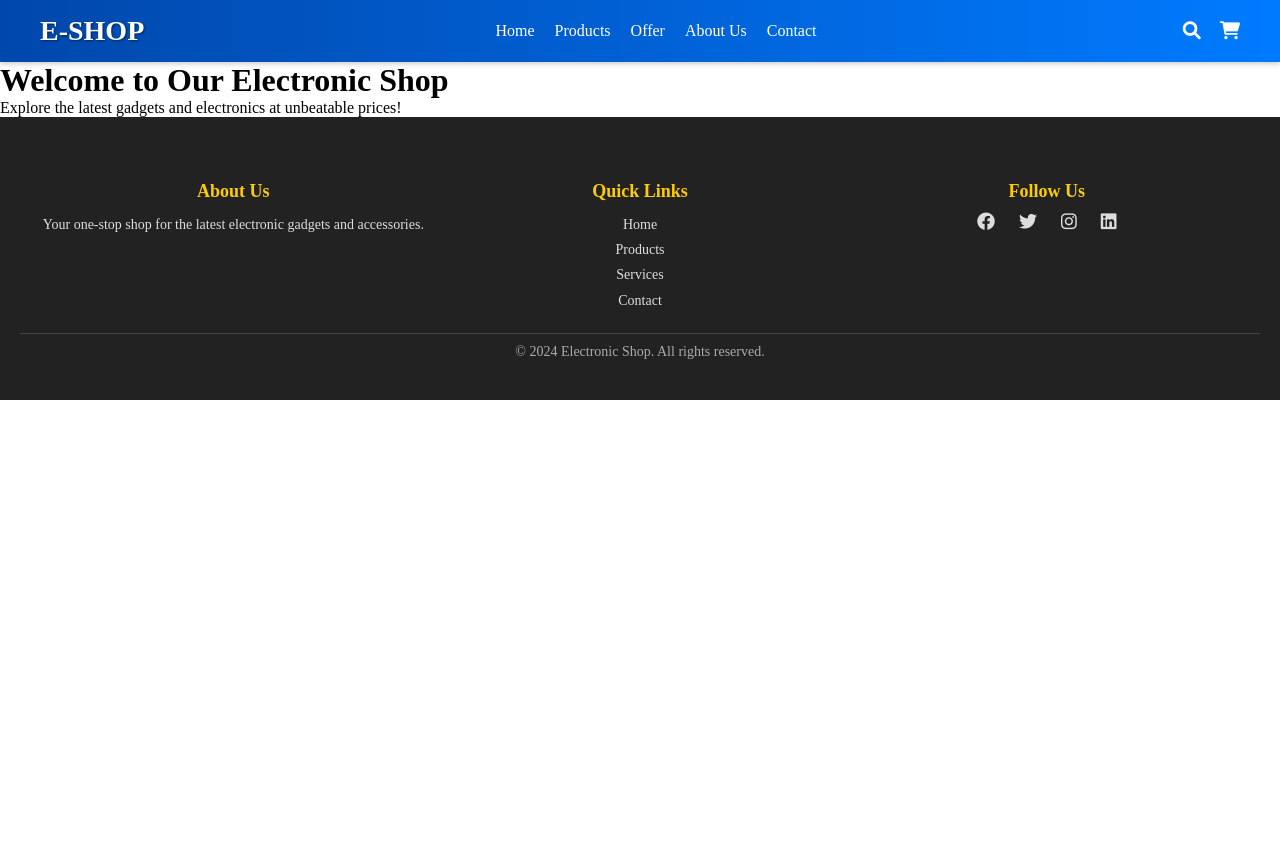
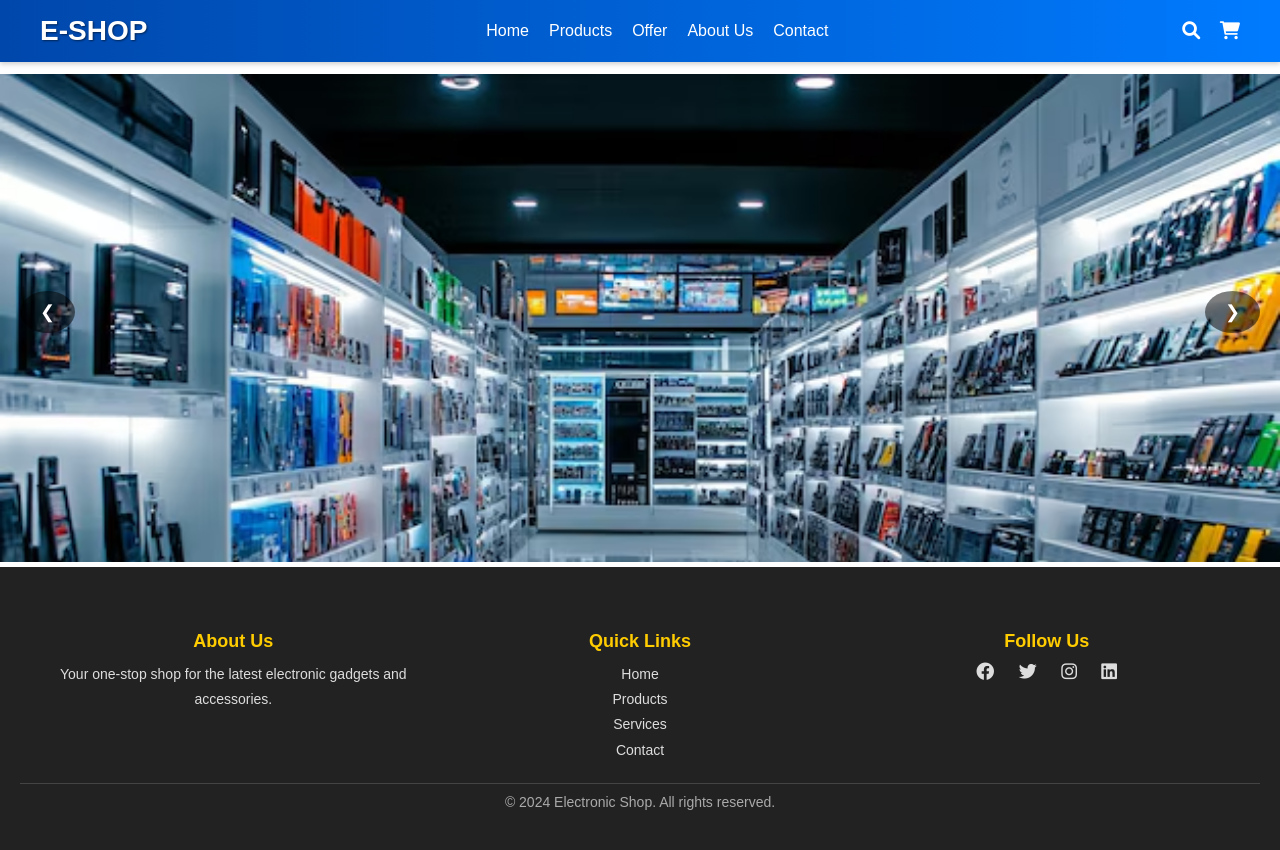
Before and after one commit to rutuja091/online-electronic-shop, a PHP site: page / in a window 1280 px wide. Before the commit the page ends 400 px from the top, so only its background shows below. Run offline with PHP 8.4, Linux system fonts and the light colour scheme.

Commit message:
add slider in index

```diff
--- a/index.css
+++ b/index.css
@@ -121,3 +121,63 @@ body, h1, p, ul, li, a {
     border-top: 1px solid #444;
     padding-top: 10px;
 }
+
+
+/*slider*/
+body {
+    font-family: Arial, sans-serif;
+    margin: 0;
+    padding: 0;
+  }
+
+  .slider-container {
+    position: relative;
+    width: 100%;
+    height:500px;
+    /* max-width:100px; */
+    margin-bottom:5px;
+
+    overflow: hidden;
+  }
+
+  .slides {
+    display: flex;
+    transition: transform 0.5s ease;
+  }
+
+  .slide {
+    min-width: 100%;
+    max-width: 100%;
+  }
+
+  img {
+    width: 100%;
+    height: auto;
+  }
+
+  button {
+    position: absolute;
+    top: 50%;
+    padding: 10px;
+    background-color: rgba(0, 0, 0, 0.5);
+    color: white;
+    border: none;
+    cursor: pointer;
+    z-index: 100;
+  }
+
+  .prev {
+    left: 0;
+    transform: translateY(-50%);
+  }
+
+  .next {
+    right: 0;
+    transform: translateY(-50%);
+  }
+
+  button:hover {
+    background-color: rgba(0, 0, 0, 0.8);
+  }
+
+/*end slider*/
--- a/index.html
+++ b/index.html
@@ -6,6 +6,208 @@
     <title>Electronic Shop</title>
     <link rel="stylesheet" href="index.css">
     <link rel="stylesheet" href="https://cdnjs.cloudflare.com/ajax/libs/font-awesome/6.0.0-beta3/css/all.min.css">
+    <style>
+        /* General Reset */
+        body, h1, p, ul, li, a {
+            margin: 0;
+            padding: 0;
+            list-style: none;
+            text-decoration: none;
+            box-sizing: border-box;
+        }
+
+        /* Header Styles */
+        .header {
+            background: linear-gradient(to right, #0047ab, #007bff);
+            color: white;
+            padding: 15px 0;
+            position: sticky;
+            top: 0;
+            z-index: 1000;
+            box-shadow: 0 2px 5px rgba(0, 0, 0, 0.2);
+        }
+
+        .header .container {
+            display: flex;
+            justify-content: space-between;
+            align-items: center;
+            max-width: 1200px;
+            margin: 0 auto;
+            padding: 0 20px;
+        }
+
+        .header .logo a {
+            font-size: 28px;
+            font-weight: bold;
+            color: white;
+            text-transform: uppercase;
+            text-shadow: 1px 1px 2px rgba(0, 0, 0, 0.5);
+        }
+
+        .header .navbar ul {
+            display: flex;
+            gap: 20px;
+        }
+
+        .header .navbar ul li a {
+            color: white;
+            font-size: 16px;
+            transition: color 0.3s;
+        }
+
+        .header .navbar ul li a:hover {
+            color: #ffcc00;
+        }
+
+        .header .header-icons a {
+            color: white;
+            font-size: 18px;
+            margin-left: 15px;
+            transition: color 0.3s;
+        }
+
+        .header .header-icons a:hover {
+            color: #ffcc00;
+        }
+
+        /* Footer Styles */
+        .footer {
+            background-color: #222;
+            color: #ddd;
+            padding: 40px 20px;
+            text-align: center;
+        }
+
+        .footer .container {
+            display: flex;
+            flex-wrap: wrap;
+            justify-content: space-between;
+            max-width: 1200px;
+            margin: 0 auto;
+            gap: 20px;
+        }
+
+        .footer-section {
+            flex: 1;
+            min-width: 200px;
+        }
+
+        .footer-section h4 {
+            font-size: 18px;
+            margin-bottom: 10px;
+            color: #ffcc00;
+        }
+
+        .footer-section p, .footer-section ul {
+            font-size: 14px;
+            line-height: 1.8;
+        }
+
+        .footer-section ul li a {
+            color: #ddd;
+            transition: color 0.3s;
+        }
+
+        .footer-section ul li a:hover {
+            color: #ffcc00;
+        }
+
+        .social-links a {
+            color: #ddd;
+            font-size: 18px;
+            margin: 0 10px;
+            transition: color 0.3s;
+        }
+
+        .social-links a:hover {
+            color: #ffcc00;
+        }
+
+        .footer-bottom {
+            margin-top: 20px;
+            font-size: 14px;
+            color: #aaa;
+            border-top: 1px solid #444;
+            padding-top: 10px;
+        }
+
+        /* Slider */
+      /* Slider */
+.slider {
+    position: relative;
+    width: calc(100% - 2px); /* Full width minus 1px margin on each side */
+    height: 400px; /* Fixed height for proper image display */
+    margin: 0 auto;
+    margin-left: 1px;
+    margin-right: 1px;
+    overflow: hidden;
+    border: 1px solid #ddd;
+}
+
+.slides {
+    display: flex;
+    transition: transform 0.5s ease-in-out;
+}
+
+.slide {
+    flex: 0 0 100%; /* Each slide takes full width */
+    position: relative;
+}
+
+.slide img {
+    width: 100%;
+    height: 100%;
+    object-fit: contain; /* Ensure the full image is displayed without cropping */
+}
+
+.caption {
+    position: absolute;
+    bottom: 20%;
+    left: 50%;
+    transform: translateX(-50%);
+    text-shadow: 2px 2px 5px rgba(0, 0, 0, 0.7);
+    color: white;
+    text-align: center;
+}
+
+.caption h2 {
+    font-size: 36px;
+    margin-bottom: 10px;
+}
+
+.caption p {
+    font-size: 18px;
+}
+
+/* Navigation Buttons */
+.prev, .next {
+    position: absolute;
+    top: 50%;
+    transform: translateY(-50%);
+    background-color: rgba(0, 0, 0, 0.5);
+    color: white;
+    border: none;
+    cursor: pointer;
+    padding: 10px 20px;
+    font-size: 18px;
+    z-index: 10;
+    border-radius: 50%;
+    outline: none;
+}
+
+.prev {
+    left: 20px;
+}
+
+.next {
+    right: 20px;
+}
+
+.prev:hover, .next:hover {
+    background-color: rgba(0, 0, 0, 0.8);
+}
+
+    </style>
 </head>
 <body>
     <!-- Header -->
@@ -32,8 +234,17 @@
 
     <!-- Main Content Placeholder -->
     <main>
-        <h1>Welcome to Our Electronic Shop</h1>
-        <p>Explore the latest gadgets and electronics at unbeatable prices!</p>
+        <!-- Slider -->
+        <div class="slider-container">
+            <div class="slides">
+              <div class="slide"><img src="Images/Index/slider-1.jpg" alt="Image 1"></div>
+              <div class="slide"><img src="Images/Index/slider-2.jpg" alt="Image 2"></div>
+              <div class="slide"><img src="Images/Index/slider-3.jpg" alt="Image 3"></div>
+              <div class="slide"><img src="Images/Index/slider-4.jpg" alt="Image 3"></div>
+            </div>
+            <button class="prev" onclick="moveSlide(-1)">&#10094;</button>
+            <button class="next" onclick="moveSlide(1)">&#10095;</button>
+          </div>
     </main>
 
     <!-- Footer -->
@@ -66,5 +277,29 @@
             <p>&copy; 2024 Electronic Shop. All rights reserved.</p>
         </div>
     </footer>
+
+    <script>
+       let index = 0;
+
+function moveSlide(direction) {
+  const slides = document.querySelectorAll('.slide');
+  index += direction;
+
+  if (index < 0) {
+    index = slides.length - 1;
+  }
+  if (index >= slides.length) {
+    index = 0;
+  }
+
+  document.querySelector('.slides').style.transform = `translateX(-${index * 100}%)`;
+}
+
+// Automatically change the slide every 5 seconds
+setInterval(() => {
+  moveSlide(1);
+}, 5000);
+
+    </script>
 </body>
 </html>
```
Also changed, not shown: Admin/css/login.css (added), Images/Index/slider-1.jpg (added), Images/Index/slider-2.jpg (added), Images/Index/slider-3.jpg (added), Images/Index/slider-4.jpg (added).
